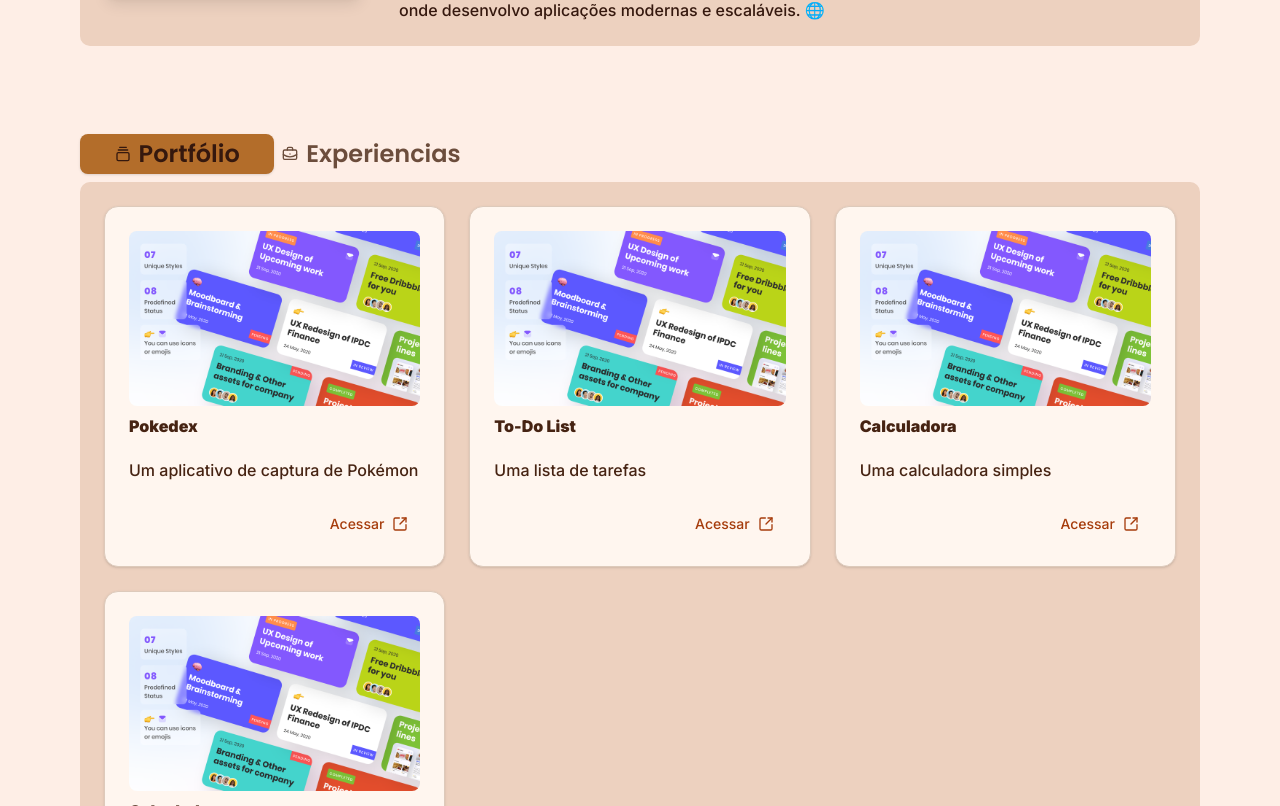
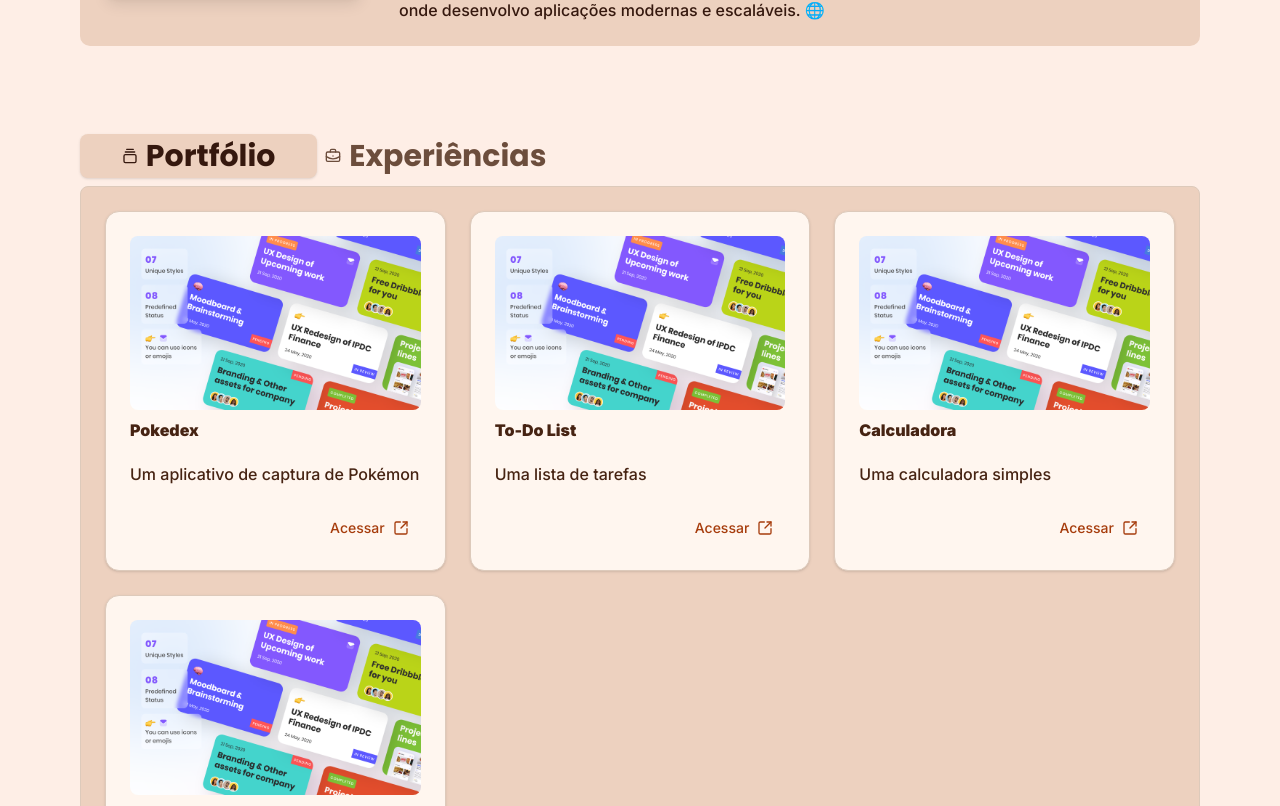
Before and after one commit to RenanLira/landing-renanlira, a Next.js app: page / in a window 1280 px wide. Shown: the part 294-1100 px from the top of the page. Built offline with nearby package versions, Linux system fonts and the light colour scheme.

Commit message:
:art: adiciona animações aos componentes de abas, refatora a seção de abas para uso de estado e mapeamento dinâmico, e melhora o estilo da seção de tecnologias

```diff
--- a/src/components/pages/index/tabs-section.tsx
+++ b/src/components/pages/index/tabs-section.tsx
@@ -1,38 +1,94 @@
+"use client";
 
 import { Tabs, TabsContent, TabsList, TabsTrigger } from "@/components/ui/tabs";
 import { Title } from "@/components/ui/title";
 import { BriefcaseBusinessIcon, GalleryVerticalEndIcon, } from "lucide-react";
 import { PortifolioTab } from "./portifolio-tab";
 import { ExperienciasTab } from "./experiencias-tab";
+import { motion } from "motion/react"
+import { useState } from "react";
+
+const tabItems = [
+    {
+        value: "portifolio",
+        label: "Portfólio",
+        icon: GalleryVerticalEndIcon,
+        content: PortifolioTab
+    },
+    {
+        value: "experience",
+        label: "Experiências",
+        icon: BriefcaseBusinessIcon,
+        content: ExperienciasTab
+    },
+];
 
 
+const contentVariants = {
+    hidden: { opacity: 0, x: 20 },
+    visible: {
+        opacity: 1,
+        x: 0,
+        transition: {
+            duration: 0.3,
+            ease: "easeOut"
+        }
+    }
+};
 
 export function TabsSection() {
+
+    const [activeTab, setActiveTab] = useState("portifolio");
+
+    const handleTabChange = (value: string) => {
+        setActiveTab(value);
+    };
+
     return (
         <section className="">
-            <Tabs defaultValue="portifolio" >
-                <TabsList className="grid grid-cols-2 h-fit p-0 bg-transparent">
-                    <TabsTrigger value="portifolio">
-                        <Title tag="h2">
-                            <GalleryVerticalEndIcon />
-                            Portfólio
-                        </Title>
-                    </TabsTrigger>
-                    <TabsTrigger value="experiencias">
-                        <Title tag="h2">
-                            <BriefcaseBusinessIcon />
-                            Experiencias
-                        </Title>
-                    </TabsTrigger>
+            <Tabs defaultValue="portifolio"
+                onValueChange={handleTabChange}
+            >
+                <TabsList className="grid grid-cols-2 h-fit p-0 bg-transparent relative">
+                    {
+                        tabItems.map((item, index) => (
+                            <TabsTrigger key={index} value={item.value} className="relative z-10">
+                                <div className="flex items-center gap-2">
+                                    <item.icon className="w-6 h-6" />
+                                    <Title>{item.label}</Title>
+                                </div>
+                            </TabsTrigger>
+                        ))
+                    }
+                    <motion.div
+                        className="absolute h-full top-0 rounded-md bg-muted"
+                        layoutId="tab-indicator"
+                        transition={{ type: "spring", duration: 0.6, bounce: 0.2 }}
+                        style={{
+                            width: `${100 / tabItems.length}%`,
+                            left: `${(tabItems.findIndex(tab => tab.value === activeTab) * 100) / tabItems.length}%`,
+                            zIndex: 0
+                        }}
+                    />
                 </TabsList>
 
-                <TabsContent value="portifolio">
-                    <PortifolioTab />
-                </TabsContent>
-
-                <TabsContent value="experiencias">
-                    <ExperienciasTab />
-                </TabsContent>
+                {tabItems.map((tab) => (
+                    <TabsContent
+                        key={tab.value}
+                        value={tab.value}
+                        asChild
+                    >
+                        <motion.div
+                            initial="hidden"
+                            animate="visible"
+                            variants={contentVariants}
+                            exit="hidden"
+                            className="p-4 border rounded-md"
+                        >
+                            <tab.content />
+                        </motion.div>
+                    </TabsContent>
+                ))}
 
             </Tabs>
         </section>
--- a/src/components/pages/index/techs-section.tsx
+++ b/src/components/pages/index/techs-section.tsx
@@ -24,13 +24,12 @@
 
     return (
         <section className="">
-            <div className="flex flex-col gap-10 w-full items-center">
-
+            <div className="flex flex-col gap-8 w-full items-center">
                 <Title tag="h2" className="self-start">
                     <FrameIcon className="text-9xl" />
                     Tecnologias
                 </Title>
-                <div className="grid grid-cols-[repeat(auto-fit,100px)] w-full items-center justify-center gap-9">
+                <div className="grid grid-cols-[repeat(auto-fit,100px)] w-full items-center justify-center gap-9 bg-muted p-4 rounded-lg">
                     {
                         technologies.map((tech, index) => (
                             <div key={index} className="flex flex-col items-center gap-2">
--- a/src/components/ui/tabs.tsx
+++ b/src/components/ui/tabs.tsx
@@ -42,7 +42,7 @@
     <TabsPrimitive.Trigger
       data-slot="tabs-trigger"
       className={cn(
-        "data-[state=active]:bg-accent data-[state=active]:text-foreground focus-visible:border-ring focus-visible:ring-ring/50 focus-visible:outline-ring inline-flex flex-1 items-center justify-center gap-1.5 rounded-md px-2 py-1 text-sm font-medium whitespace-nowrap transition-[color,box-shadow] focus-visible:ring-[3px] focus-visible:outline-1 disabled:pointer-events-none disabled:opacity-50 data-[state=active]:shadow-sm [&_svg]:pointer-events-none [&_svg]:shrink-0 [&_svg:not([class*='size-'])]:size-4",
+        "data-[state=active]:bg-transparent data-[state=active]:text-foreground focus-visible:border-ring focus-visible:ring-ring/50 focus-visible:outline-ring inline-flex flex-1 items-center justify-center gap-1.5 rounded-md px-2 py-1 text-sm font-medium whitespace-nowrap transition-[color,box-shadow] focus-visible:ring-[3px] focus-visible:outline-1 disabled:pointer-events-none disabled:opacity-50 data-[state=active]:shadow-sm [&_svg]:pointer-events-none [&_svg]:shrink-0 [&_svg:not([class*='size-'])]:size-4",
         className
       )}
       {...props}
```
